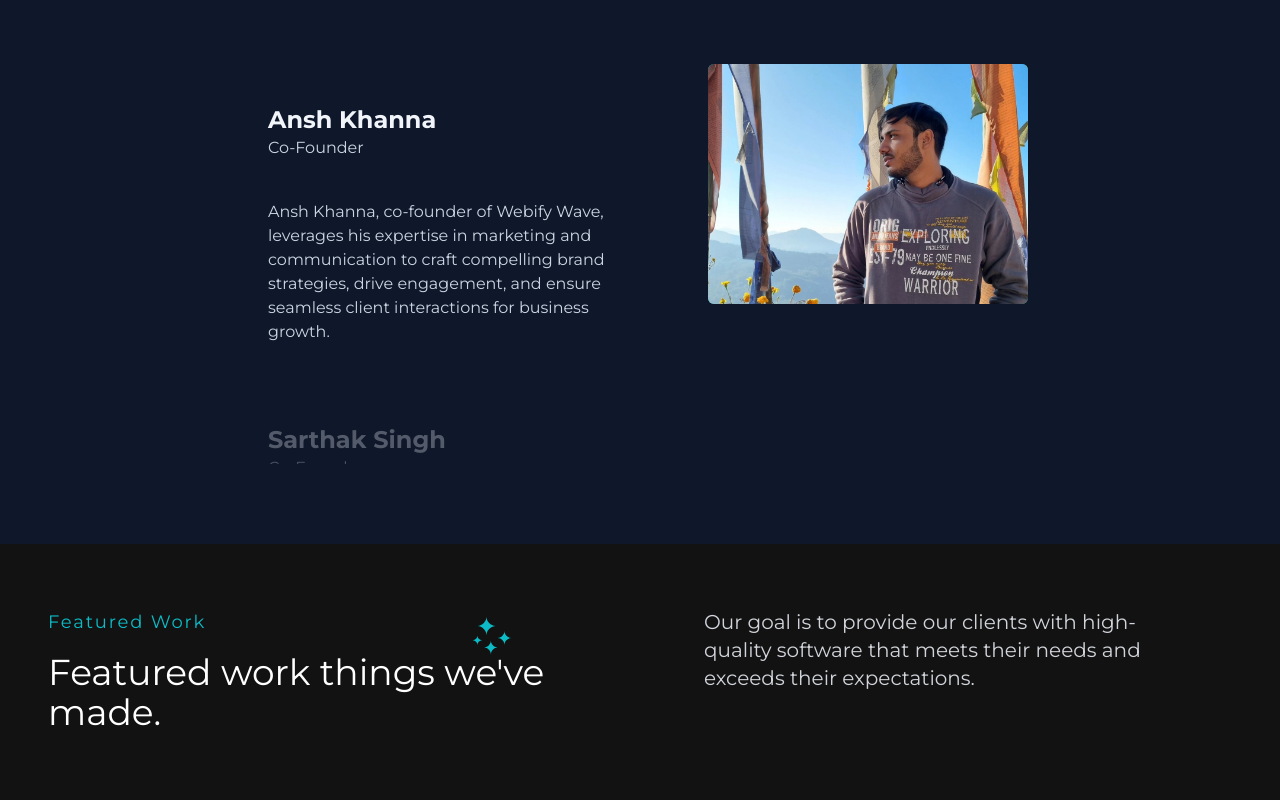
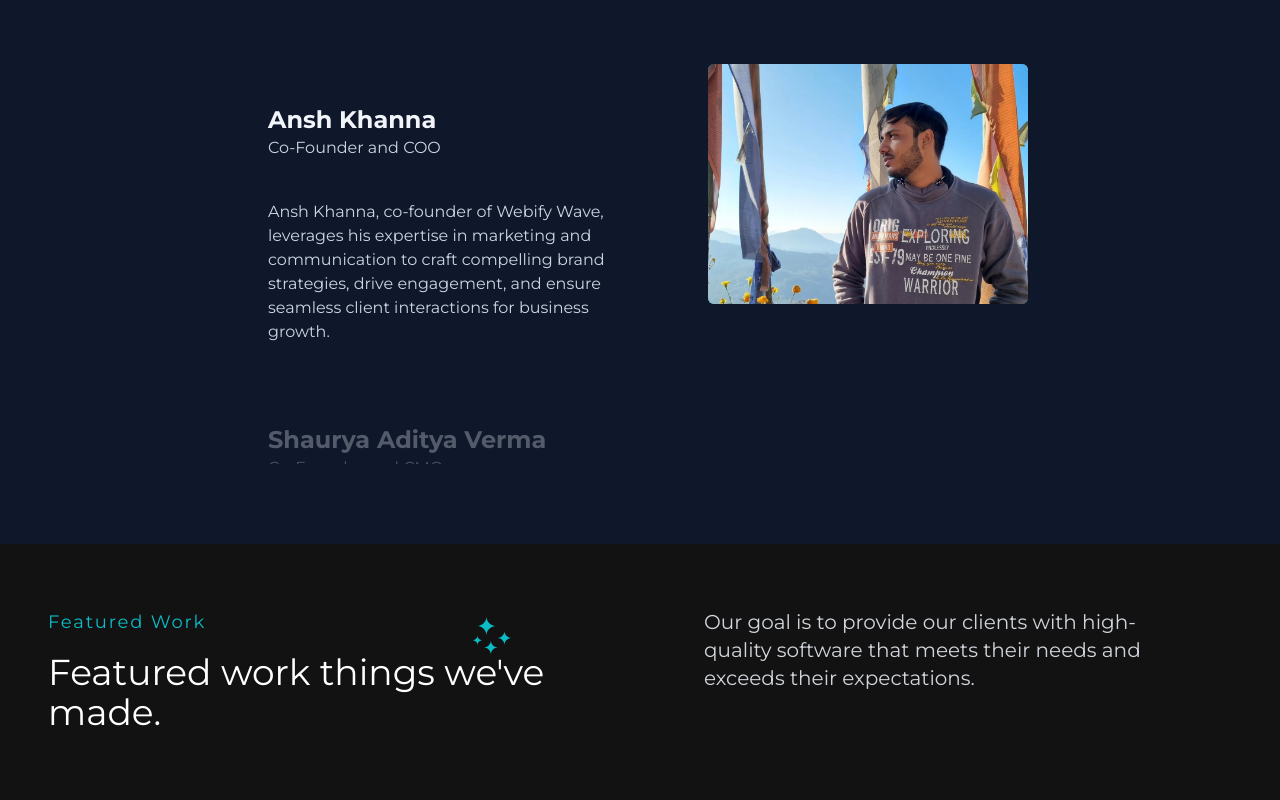
Before and after one commit to redhunt777/webifywave, a React (Vite) app: page / in a window 1280 px wide. Shown: the part 1980-2780 px from the top of the page. Built offline with nearby package versions, Linux system fonts and the light colour scheme.

Commit message:
refactor: update meta tags in index.html for SEO and enhance AboutUs component with updated roles and descriptions

```diff
--- a/index.html
+++ b/index.html
@@ -4,6 +4,45 @@
     <meta charset="UTF-8" />
     <link rel="icon" type="image/png" href="/favicon.png">
     <meta name="viewport" content="width=device-width, initial-scale=1.0" />
+    <meta name="description" content="Webify Wave - where ideas meet the web" />
+    <meta name="theme-color" content="#000000" />
+    <meta name="author" content="Webify Wave Team" />
+    <meta name="keywords" content="audio, visualizer, web, wave, music" />
+    <meta name="robots" content="index, follow" />
+    <meta name="google-site-verification" content="your-google-site-verification-code" />
+    <meta property="og:title" content="Webify Wave" />
+    <meta property="og:description" content="Webify Wave - where ideas meet the web" />
+    <meta property="og:image" content="/path/to/image.jpg" />
+    <meta property="og:url" content="https://webifywave.com" />
+    <meta property="og:type" content="website" />
+    <meta property="og:site_name" content="Webify Wave" />
+    <meta property="og:locale" content="en_US" />
+    <meta property="og:locale:alternate" content="es_ES" />
+    <meta property="og:locale:alternate" content="fr_FR" />
+    <meta property="og:locale:alternate" content="de_DE" />
+    <meta property="og:locale:alternate" content="it_IT" />
+    <meta property="og:locale:alternate" content="pt_PT" />
+    <meta property="og:locale:alternate" content="zh_CN" />
+    <meta property="og:locale:alternate" content="ja_JP" />
+    <meta property="og:locale:alternate" content="ko_KR" />
+    <meta property="og:locale:alternate" content="ru_RU" />
+    <meta property="og:locale:alternate" content="ar_AR" />
+    <meta property="og:locale:alternate" content="hi_IN" />
+    <meta property="og:locale:alternate" content="tr_TR" />
+    <meta property="og:locale:alternate" content="pl_PL" />
+    <meta property="og:locale:alternate" content="nl_NL" />
+    <meta property="og:locale:alternate" content="sv_SE" />
+    <meta property="og:locale:alternate" content="da_DK" />
+    <meta property="og:locale:alternate" content="fi_FI" />
+    <meta property="og:locale:alternate" content="no_NO" />
+    <meta property="og:locale:alternate" content="cs_CZ" />
+    <meta property="og:locale:alternate" content="sk_SK" />
+    <meta property="og:locale:alternate" content="hu_HU" />
+    <meta property="og:locale:alternate" content="ro_RO" />
+    <meta property="og:locale:alternate" content="bg_BG" />
+    <meta property="og:locale:alternate" content="hr_HR" />
+    <meta property="og:locale:alternate" content="lt_LT" />
+    <meta property="og:locale:alternate" content="lv_LV" />
     <title>Webify Wave</title>
   </head>
   <body>
--- a/src/Components/AboutUs/AboutUs.jsx
+++ b/src/Components/AboutUs/AboutUs.jsx
@@ -1,11 +1,10 @@
 import React from "react";
 import { StickyScroll } from "../ui/card_sticky";
-import { img } from "framer-motion/client";
 
 const content = [
   {
     title: "Ansh Khanna",
-    role: "Co-Founder",
+    role: "Co-Founder and COO",
     img: "/Ansh_profile.jpg",
     description:
       "Ansh Khanna, co-founder of Webify Wave, leverages his expertise in marketing and communication to craft compelling brand strategies, drive engagement, and ensure seamless client interactions for business growth. ",
@@ -16,35 +15,35 @@ const content = [
           width={300}
           height={300}
           className="h-full w-full object-cover"
-          alt="linear board demo"
+          alt="Ansh Khanna"
         />
       </div>
     ),
   },
-  {
-    title: "Sarthak Singh",
-    role: "Co-Founder",
-    img: "/Sarthak.jpg",
-    description:
-      "Sarthak Singh, co-founder of Webify Wave, is a tech expert specializing in web development. With experience in building multiple high-performance websites, he ensures cutting-edge, scalable, and innovative digital solutions. ",
-    content: (
-      <div className="h-full w-full  flex items-center justify-center text-white">
-        <img
-          src="Sarthak.jpg"
-          width={300}
-          height={300}
-          className="h-full w-full object-cover"
-          alt="linear board demo"
-        />
-      </div>
-    ),
-  },
+  // {
+  //   title: "Sarthak Singh",
+  //   role: "CTO",
+  //   img: "/Sarthak.jpg",
+  //   description:
+  //     "Sarthak Singh, CTO of Webify Wave, is a tech expert specializing in web development. With experience in building multiple high-performance websites, he ensures cutting-edge, scalable, and innovative digital solutions. ",
+  //   content: (
+  //     <div className="h-full w-full  flex items-center justify-center text-white">
+  //       <img
+  //         src="Sarthak.jpg"
+  //         width={300}
+  //         height={300}
+  //         className="h-full w-full object-cover"
+  //         alt="Sarthak Singh"
+  //       />
+  //     </div>
+  //   ),
+  // },
   {
     title: "Shaurya Aditya Verma",
-    role: "Co-Founder",
+    role: "Co-Founder and CMO",
     img: "/Shaurya.jpg",
     description:
-      "Shaurya Aditya Verma, co-founder of Webify Wave, combines technical expertise with strong communication skills to bridge the gap between innovation and user experience, delivering impactful and seamless digital solutions. ",
+      "Shaurya Aditya Verma, co-founder and CMO of Webify Wave, combines technical expertise with strong communication skills to bridge the gap between innovation and user experience, delivering impactful and seamless digital solutions. ",
     content: (
       <div className="h-full w-full  flex items-center justify-center text-white">
         <img
@@ -52,7 +51,7 @@ const content = [
           width={300}
           height={300}
           className="h-full w-full object-cover"
-          alt="linear board demo"
+          alt="Shaurya Aditya Verma"
         />
       </div>
     ),
```
